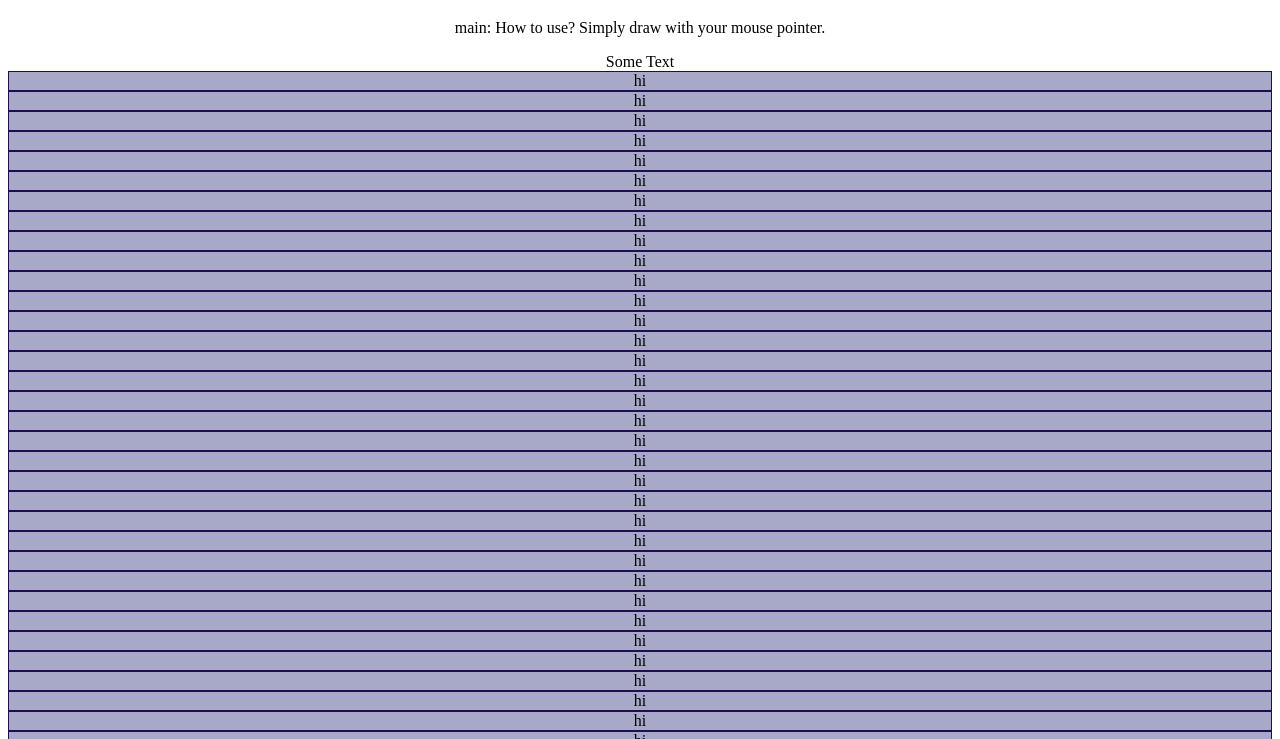
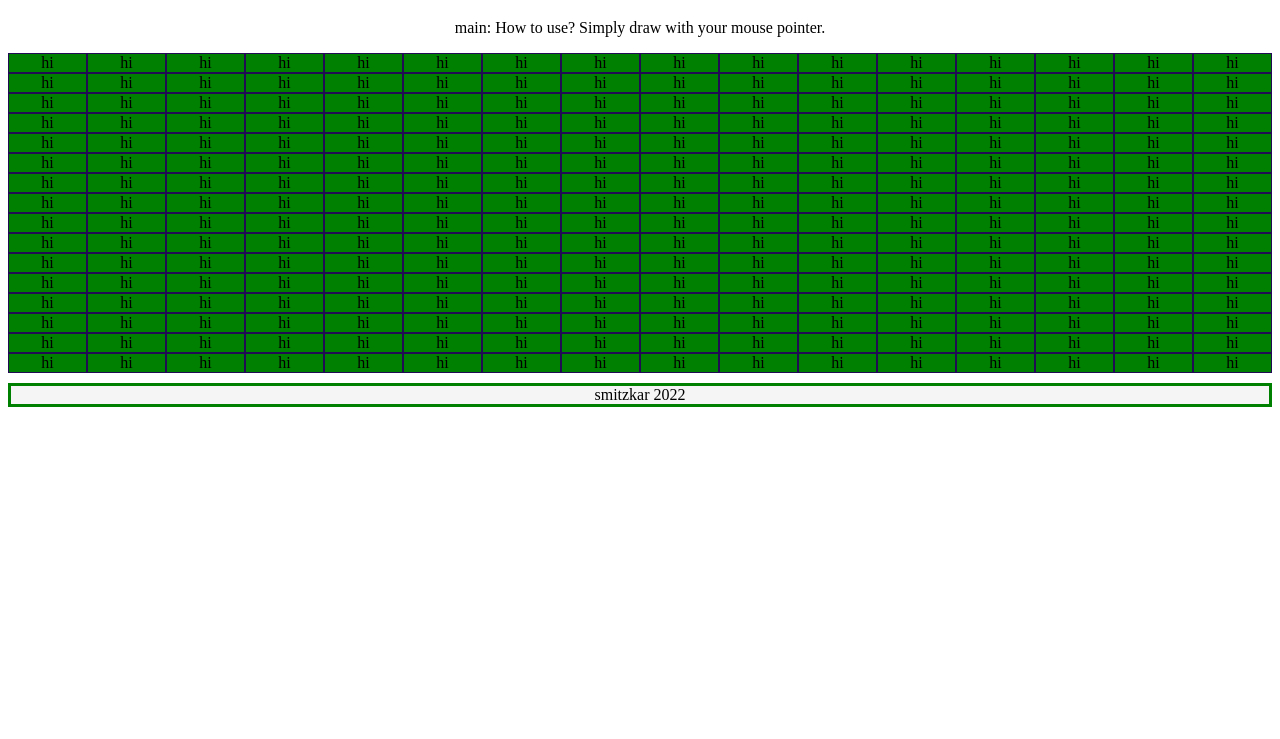
Before and after one commit to smitzkar/EtchASketch, a plain HTML site: page index.html in a window 1280 px wide. Shown: the part 61-800 px from the top of the page. Drawn offline with Linux system fonts and the light colour scheme.

Commit message:
Add grid functionality via script.js inside loop

```diff
--- a/index.html
+++ b/index.html
@@ -19,7 +19,6 @@
       main: How to use? Simply draw with your mouse pointer.
     </p>
     <div id="canvas">
-      Some Text
     </div>
   </main>
 
--- a/script.js
+++ b/script.js
@@ -8,14 +8,20 @@ const canvas = document.querySelector("div#canvas");
 
 function generateCanvas(size)
 {
+  // Set set the canvas columns and rows
+  canvas.style.gridTemplateColumns = "50px " * size;
+  canvas.style.gridTemplateRows = "50px " * size;
+
   for (let j = 0; j < size; j++)
   {
     for (let i = 0; i < size; i++)
     {
       // Create a bunch of pixel divs
       pixel = document.createElement("div");
-      pixel.classList.add('pixel');
-      pixel.textContent = "hi"
+      pixel.classList.add("pixel");
+      pixel.textContent = "hi";
+      pixel.style.background = "green";
+      pixel.style.gridColumn = i + 1;
       canvas.appendChild(pixel);
       console.log(i);
     }
--- a/style.css
+++ b/style.css
@@ -16,8 +16,8 @@ footer {
 
 #canvas {
   display: grid;
-  grid-template-columns: auto;
-  grid-template-rows: auto;
+  /* grid-template-columns: 50px 50px 50px 50px;
+  grid-template-rows: 50px 50px 50px 50px; */
 }
 
 .pixel {
```
